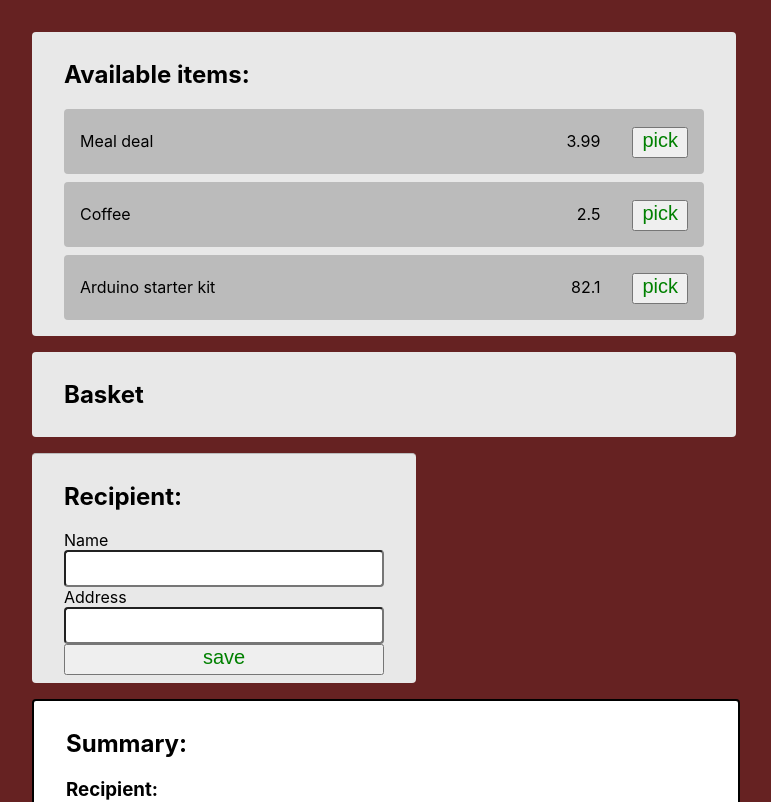
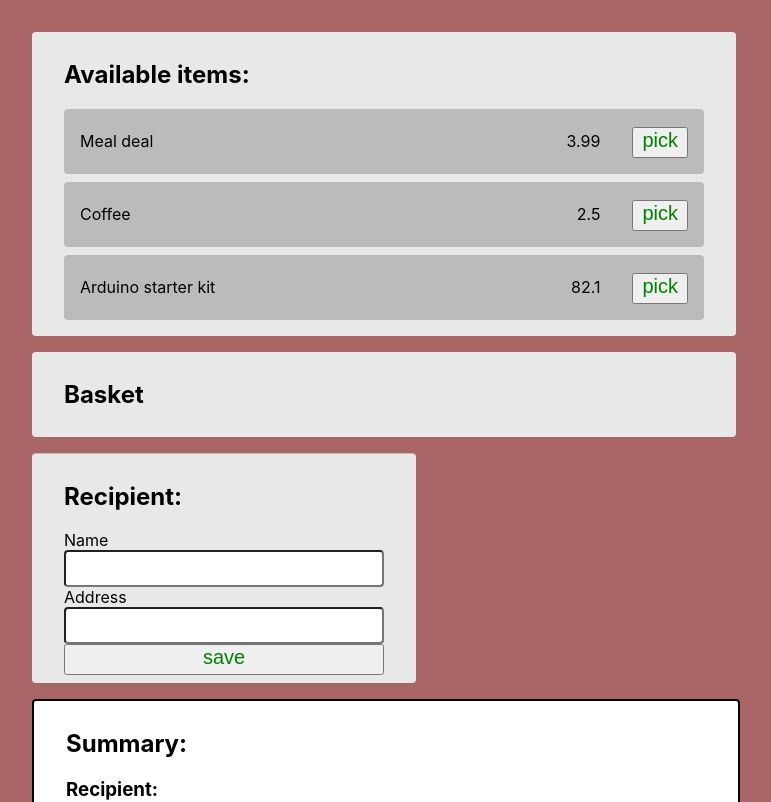
Before and after one commit to parroyoc/react-hooks-example, a React (Create React App) app: page / in a window 1280 px wide. Shown: the top 802 px of the page, without its empty margins (0-771 px from the left). Built offline with nearby package versions, Linux system fonts and the light colour scheme.

Commit message:
lighter background

```diff
--- a/src/App.css
+++ b/src/App.css
@@ -1,4 +1,4 @@
 .app {
-  background: #662222;
+  background: #AA6666;
   padding: 2rem;
 }
--- a/src/App.js
+++ b/src/App.js
@@ -1,11 +1,11 @@
 import React, {useState} from "react";
+import AvailableItems from "./components/AvailableItems/AvailableItems";
 import Basket from "./components/Basket/Basket";
 import RecipientForm from "./components/RecipientForm/RecipientForm";
 import Summary from "./components/Summary/Summary";
 import basketReducerFactory from './reducers/basket';
 
 import "./App.css";
-import AvailableItems from "./components/AvailableItems/AvailableItems";
 
 function App() {
   const [recipient, setRecipient] = useState({});
```
